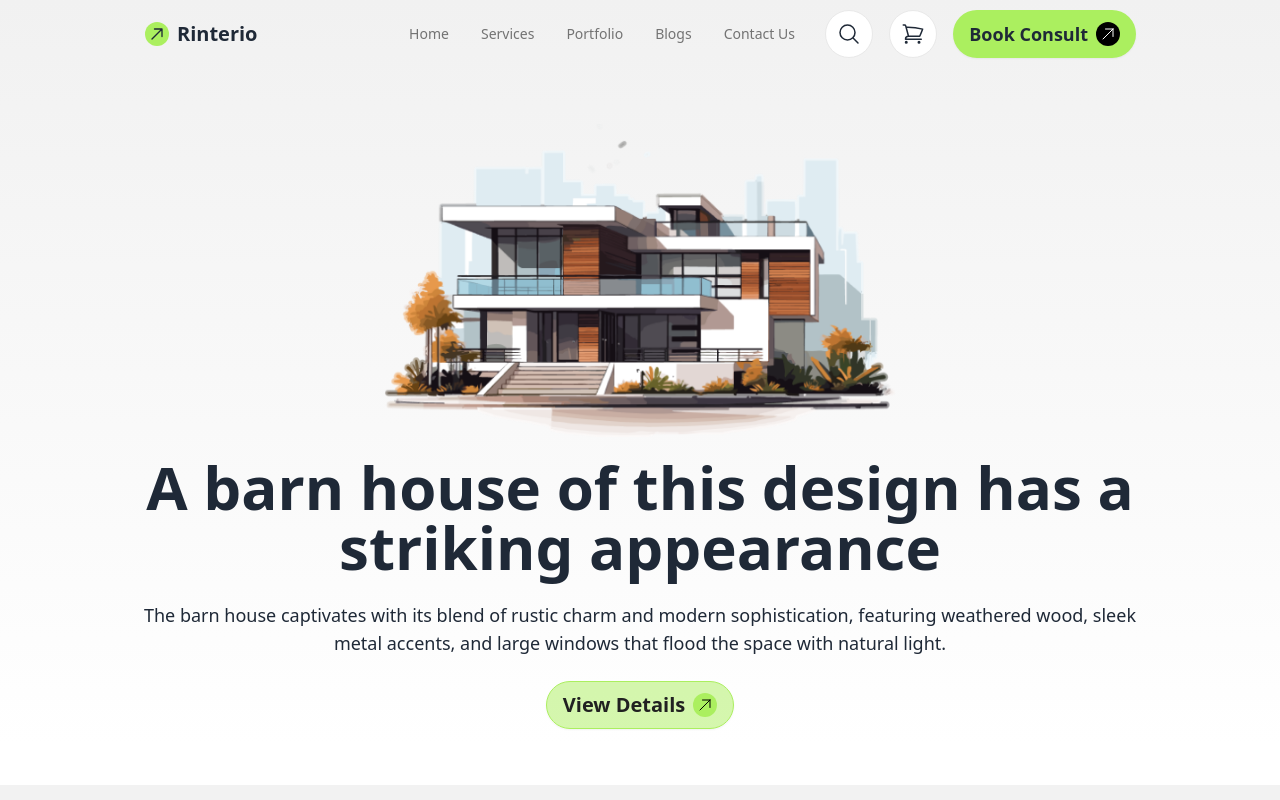
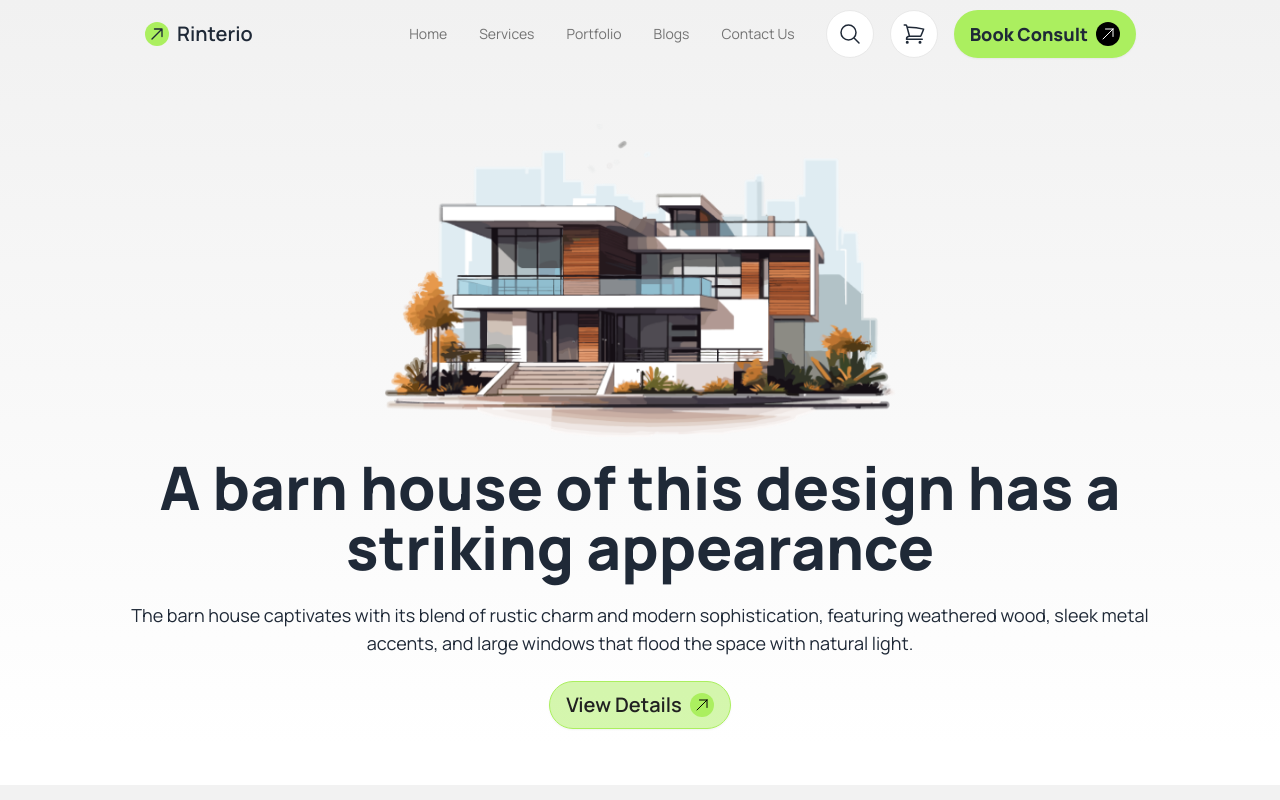
Before and after one commit to Ostitter-Anondo/rinterio-project, a plain HTML site: page index.html in a window 1280 px wide. Shown: the top 800 px of the page. Drawn offline with nearby package versions, Linux system fonts and the light colour scheme.

Commit message:
font manroped

```diff
--- a/index.html
+++ b/index.html
@@ -4,6 +4,20 @@
     <meta charset="UTF-8" />
     <meta name="viewport" content="width=device-width, initial-scale=1.0" />
     <title>Rinterio</title>
+    <link rel="preconnect" href="https://fonts.googleapis.com" />
+    <link rel="preconnect" href="https://fonts.gstatic.com" crossorigin />
+    <link
+      href="https://fonts.googleapis.com/css2?family=Manrope:wght@200..800&display=swap"
+      rel="stylesheet"
+    />
+    <style>
+      .font-manrope{
+        font-family: "Manrope", sans-serif;
+        font-optical-sizing: auto;
+        font-style: normal;
+      }
+    </style>
+
     <link
       href="https://cdn.jsdelivr.net/npm/daisyui@4.12.10/dist/full.min.css"
       rel="stylesheet"
@@ -11,7 +25,7 @@
     />
     <script src="https://cdn.tailwindcss.com"></script>
   </head>
-  <body>
+  <body class="font-manrope">
     <header class="bg-gradient-to-b from-[#f1f1f1] top-white">
       <nav>
         <div class="navbar xl:px-32 lg:px-10 px-4">
```
